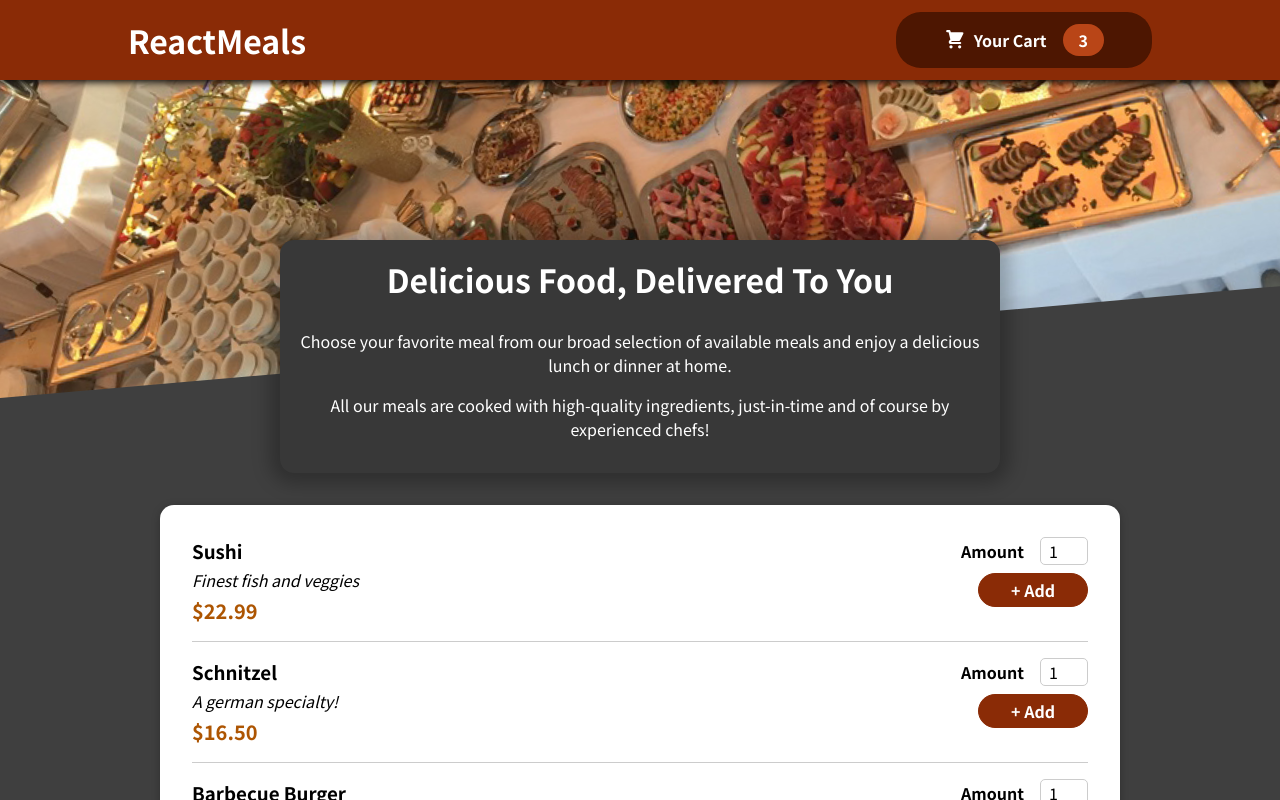
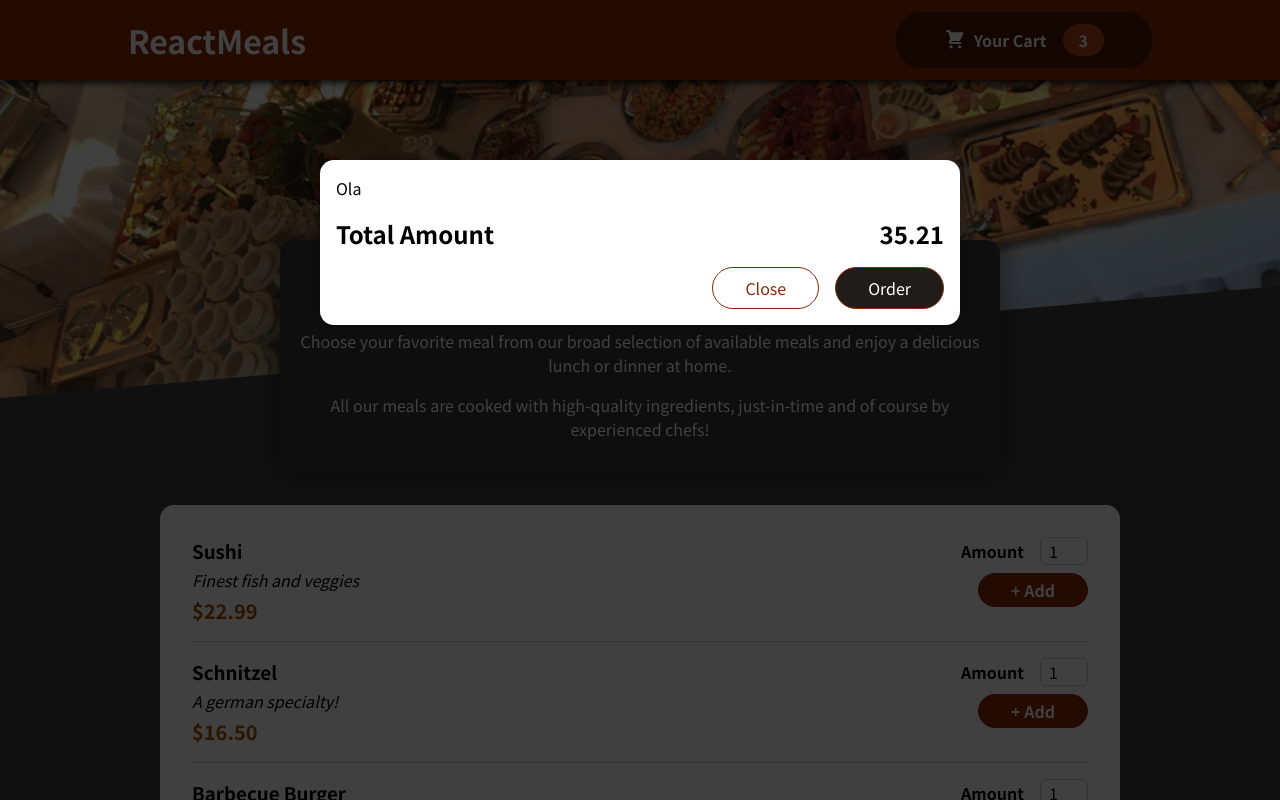
Before and after one commit to Taofeeq-akin/React-Guard, a React (Create React App) app: page / in a window 1280 px wide. Shown: the top 800 px of the page. Built offline with nearby package versions, Linux system fonts and the light colour scheme.

Commit message:
Add modal via react portal on shopping cart

```diff
--- a/public/index.html
+++ b/public/index.html
@@ -28,6 +28,7 @@
   </head>
   <body>
     <noscript>You need to enable JavaScript to run this app.</noscript>
+    <div id="overlays"></div>
     <div id="root"></div>
     <!--
       This HTML file is a template.
--- a/src/App.js
+++ b/src/App.js
@@ -2,10 +2,12 @@ import React from "react";
 
 import Header from "./Components/Layout/Header";
 import Meals from "./Components/Meals/Meals";
+import Cart from "./Components/Cart/Cart";
 
 function App() {
   return (
     <React.Fragment>
+      <Cart />
       <Header />
       <Meals />
     </React.Fragment>
--- a/src/Components/Cart/Cart.jsx
+++ b/src/Components/Cart/Cart.jsx
@@ -1,4 +1,5 @@
-import classes from "./Cart.odule.css";
+import Modal from "./Modal";
+import classes from "./Cart.module.css";
 
 const Cart = (props) => {
   const cartItems = (
@@ -9,10 +10,17 @@ const Cart = (props) => {
     </ul>
   );
 
+  // const [error, setError] = useState();
+
+  // const errorHandler = () => {
+  //   setError(null);
+  // };
+
   return (
-    <div>
+    // {error}
+    <Modal>
       {cartItems}
-      <div>
+      <div className={classes.total}>
         <span>Total Amount</span>
         <span>35.21</span>
       </div>
@@ -20,7 +28,7 @@ const Cart = (props) => {
         <button className={classes["button--alt"]}>Close</button>
         <button className={classes.button}>Order</button>
       </div>
-    </div>
+    </Modal>
   );
 };
 
--- a/src/Components/Cart/Cart.module.css
+++ b/src/Components/Cart/Cart.module.css
@@ -1,18 +1,46 @@
-.input {
-    display: flex;
-    align-items: center;
-    margin-bottom: 0.5rem;
-  }
+.cart-items {
+  list-style: none;
+  margin: 0;
+  padding: 0;
+  max-height: 20rem;
+  overflow: auto;
+}
 
-  .input label {
-    font-weight: bold;
-    margin-right: 1rem;
-  }
+.total {
+  display: flex;
+  justify-content: space-between;
+  align-items: center;
+  font-weight: bold;
+  font-size: 1.5rem;
+  margin: 1rem 0;
+}
 
-  .input input {
-    width: 3rem;
-    border-radius: 5px;
-    border: 1px solid #ccc;
-    font: inherit;
-    padding-left: 0.5rem;
-  }
+.actions {
+  text-align: right;
+}
+
+.actions button {
+  font: inherit;
+  cursor: pointer;
+  background-color: transparent;
+  border: 1px solid #8a2b06;
+  padding: 0.5rem 2rem;
+  border-radius: 25px;
+  margin-left: 1rem;
+}
+
+.actions button:hover,
+.actions button:active {
+  background-color: #5a1a01;
+  border-color: #5a1a01;
+  color: white;
+}
+
+.actions .button--alt {
+  color: #8a2b06;
+}
+
+.actions .button {
+  background-color: #201c1a;
+  color: white;
+}
--- /dev/null
+++ b/src/Components/Cart/Modal.jsx
@@ -0,0 +1,38 @@
+import React from "react";
+import ReactDOM from "react-dom";
+
+import classes from "./Modal.module.css";
+
+const Backdrop = (props) => {
+  return <div className={classes.backdrop}></div>;
+};
+
+const ModalOverlay = (props) => {
+  return (
+    <div className={classes.modal}>
+      <div className={classes.content}>{props.children}</div>
+    </div>
+  );
+};
+
+const portalElement = document.getElementById("overlays");
+
+const Modal = (props) => {
+  // const [error, setError] = useState();
+
+  // const errorHandler = () => {
+  //   setError(null);
+  // };
+
+  return (
+    <React.Fragment>
+
+      {ReactDOM.createPortal(<Backdrop />, portalElement)}
+      {ReactDOM.createPortal(
+        <ModalOverlay>{props.children}</ModalOverlay>,
+        portalElement
+      )}
+    </React.Fragment>
+  );
+};
+export default Modal;
--- /dev/null
+++ b/src/Components/Cart/Modal.module.css
@@ -0,0 +1,40 @@
+.backdrop {
+  position: fixed;
+  top: 0;
+  left: 0;
+  width: 100%;
+  height: 100vh;
+  z-index: 20;
+  background-color: hsla(0, 0%, 0%, 0.75);
+}
+
+.modal {
+  position: fixed;
+  top: 20vh;
+  left: 5%;
+  width: 90%;
+  background-color: white;
+  padding: 1rem;
+  border-radius: 14px;
+  box-shadow: 0 2px 8px rgba(0, 0, 0, 0.25);
+  z-index: 30;
+  animation: slide-down 300ms ease-out forwards;
+}
+
+@media (min-width: 768px) {
+  .modal {
+    width: 40rem;
+    left: calc(50% - 20rem);
+  }
+}
+
+@keyframes slide-down {
+  from {
+    opacity: 0;
+    transform: translateY(-3rem);
+  }
+  to {
+    opacity: 1;
+    transform: translateY(0);
+  }
+}
```
